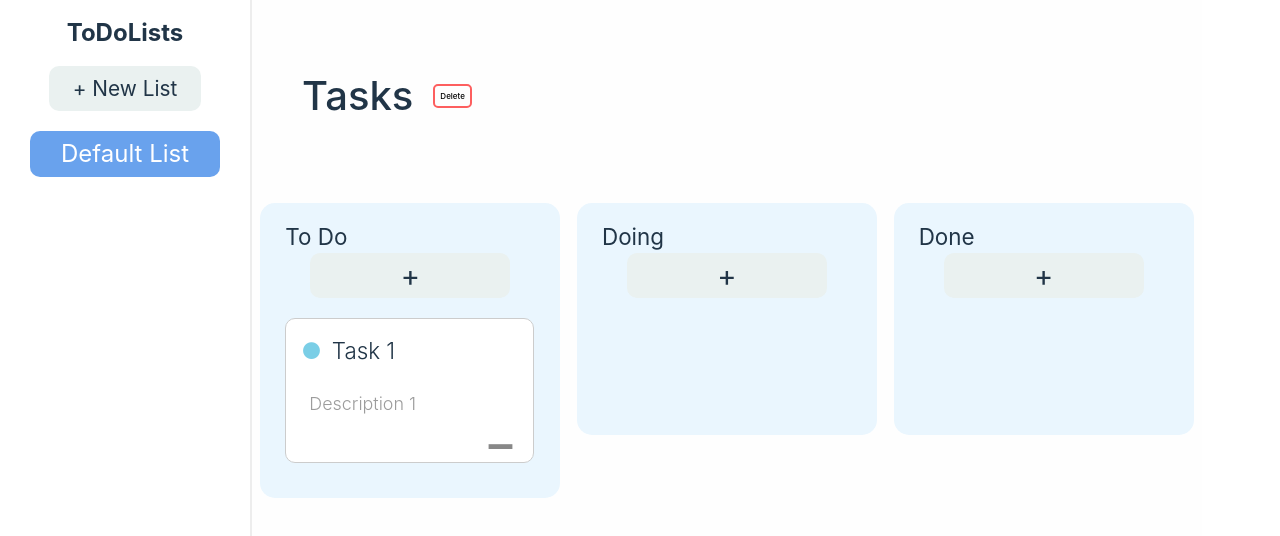
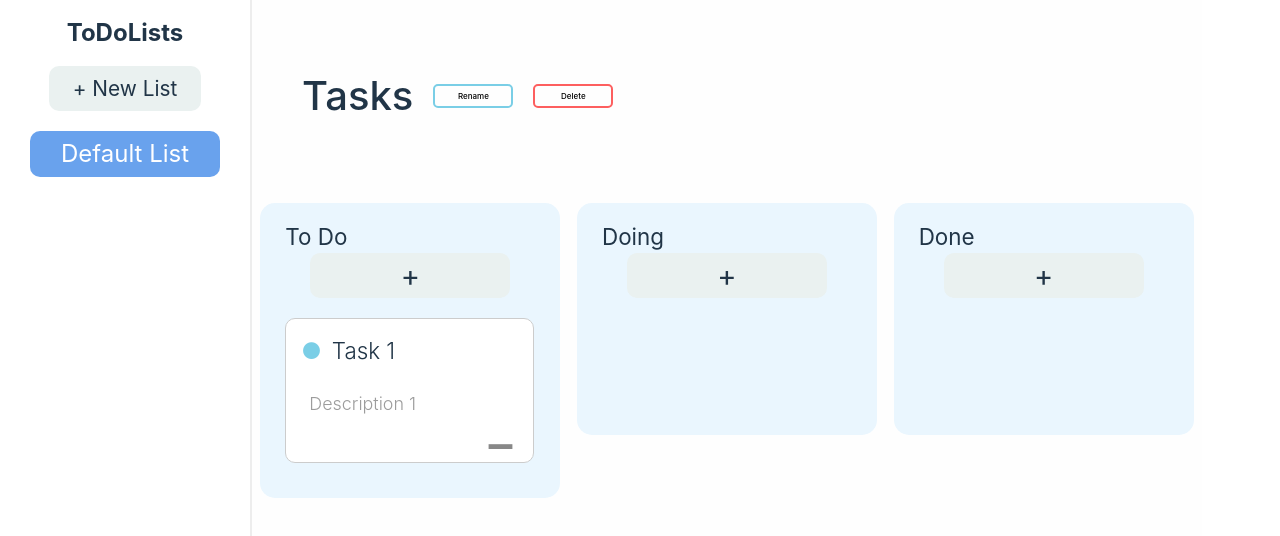
Before and after one commit to Midoria7/My-ToDoList, a React (Vite) app: page / in a window 1280 px wide. Shown: the top 536 px of the page. Built offline with nearby package versions, Linux system fonts and the light colour scheme.

Commit message:
Feature: List Rename

```diff
--- a/src/components/ListBar.jsx
+++ b/src/components/ListBar.jsx
@@ -4,16 +4,20 @@ export default function ListBar({lists, setLists, currentList, setCurrentList})
     function handleAddList() {
         const title = prompt("Enter the title of the new list:");
         if (title) {
+            if (lists.find((list) => list.title === title)) {
+                alert("List with same name already exists!");
+                return;
+            }
             setLists((prevLists) => {
-                return [
-                    ...prevLists,
-                    {
-                        title: title,
-                        ["To Do"]: [],
-                        ["Doing"]: [],
-                        ["Done"]: [],
-                    }
-                ];
+                const newLists = [...prevLists];
+                newLists.push({
+                    title: title,
+                    ["To Do"]: [],
+                    ["Doing"]: [],
+                    ["Done"]: [],
+                });
+                setCurrentList(newLists[newLists.length - 1]);
+                return newLists;
             });
         }
     }
--- a/src/components/TaskBox.jsx
+++ b/src/components/TaskBox.jsx
@@ -14,6 +14,30 @@ export default function TaskBox({lists, setLists, currentList, setCurrentList})
                 }
                 return newLists;
             });
+    }
+
+    function handleRename() {
+        const title = prompt("Enter new list title:");
+        if (title) {
+            if (lists.find((list) => list.title === title)) {
+                alert("List with same name already exists!");
+                return;
+            }
+            setLists((prevLists) => {
+                const newLists = [...prevLists];
+                const index = prevLists.findIndex((list) => list.title === currentList.title);
+                const temp = newLists[index];
+                newLists.splice(index, 1,
+                    {
+                        ...temp,
+                        title: title,
+
+                    }
+                );
+                setCurrentList(newLists[index]);
+                return newLists;
+            });
+        }
     }
 
     function handleDragEnd(result) {
@@ -57,6 +81,7 @@ export default function TaskBox({lists, setLists, currentList, setCurrentList})
         <div className = "task-box">
             <header className = "task-box-header">
                 <h1 className = "task-box-title">Tasks</h1>
+                <button className = "rename-list-button" onClick = {handleRename}> Rename </button>
                 <button className = "delete-list-button" onClick = {handleRemove}> Delete </button>
             </header>
             <DragDropContext onDragEnd = {(result) => handleDragEnd(result)}>
--- a/src/components/TaskGroup.jsx
+++ b/src/components/TaskGroup.jsx
@@ -8,6 +8,10 @@ export default function TaskGroup({status, lists, setLists, currentList}) {
         const name = prompt("Enter task name:");
         const descrip = prompt("Enter task description:");
         if (name && descrip) {
+            if (lists.find((list) => list.title === currentList.title)?.[status].find((task) => task.name === name)) {
+                alert("Task with same name already exists!");
+                return;
+            }
             setLists((prevLists) => {
                 const newLists = [...prevLists];
                 const index = prevLists.findIndex((list) => list.title === currentList.title);
@@ -50,6 +54,10 @@ export default function TaskGroup({status, lists, setLists, currentList}) {
         const name = prompt("New task name:");
         const descrip = prompt("New task description:");
         if (name && descrip) {
+            if (lists.find((list) => list.title === currentList.title)?.[status].find((task) => task.name === name)) {
+                alert("Task with same name already exists!");
+                return;
+            }
             setLists((prevLists) =>
                 prevLists.map((list) => {
                     if (list.title === currentList.title) {
--- a/src/components/task.css
+++ b/src/components/task.css
@@ -11,9 +11,10 @@
 }
 
 .delete-list-button {
+    width: 80px;
     font-size: 0.5em;
     margin-left: 20px;
-    padding: 5px 5px;
+    padding: 5px 10px;
     background: none;
     border: 2px solid rgb(253, 95, 95);
     border-radius: 5px;
@@ -24,6 +25,24 @@
 .delete-list-button:hover {
     color: #fff;
     background-color: rgb(253, 95, 95);
+    transition: 0.5s;
+}
+
+.rename-list-button {
+    width: 80px;
+    font-size: 0.5em;
+    margin-left: 20px;
+    padding: 5px 10px;
+    background: none;
+    border: 2px solid rgb(122, 206, 230);
+    border-radius: 5px;
+    cursor: pointer;
+    transition: 0.5s;
+}
+
+.rename-list-button:hover {
+    color: #fff;
+    background-color: rgb(122, 206, 230);
     transition: 0.5s;
 }
 
```
Also changed, not shown: src/components/ChangeStatusButton.jsx (deleted, +0 -7 lines).
